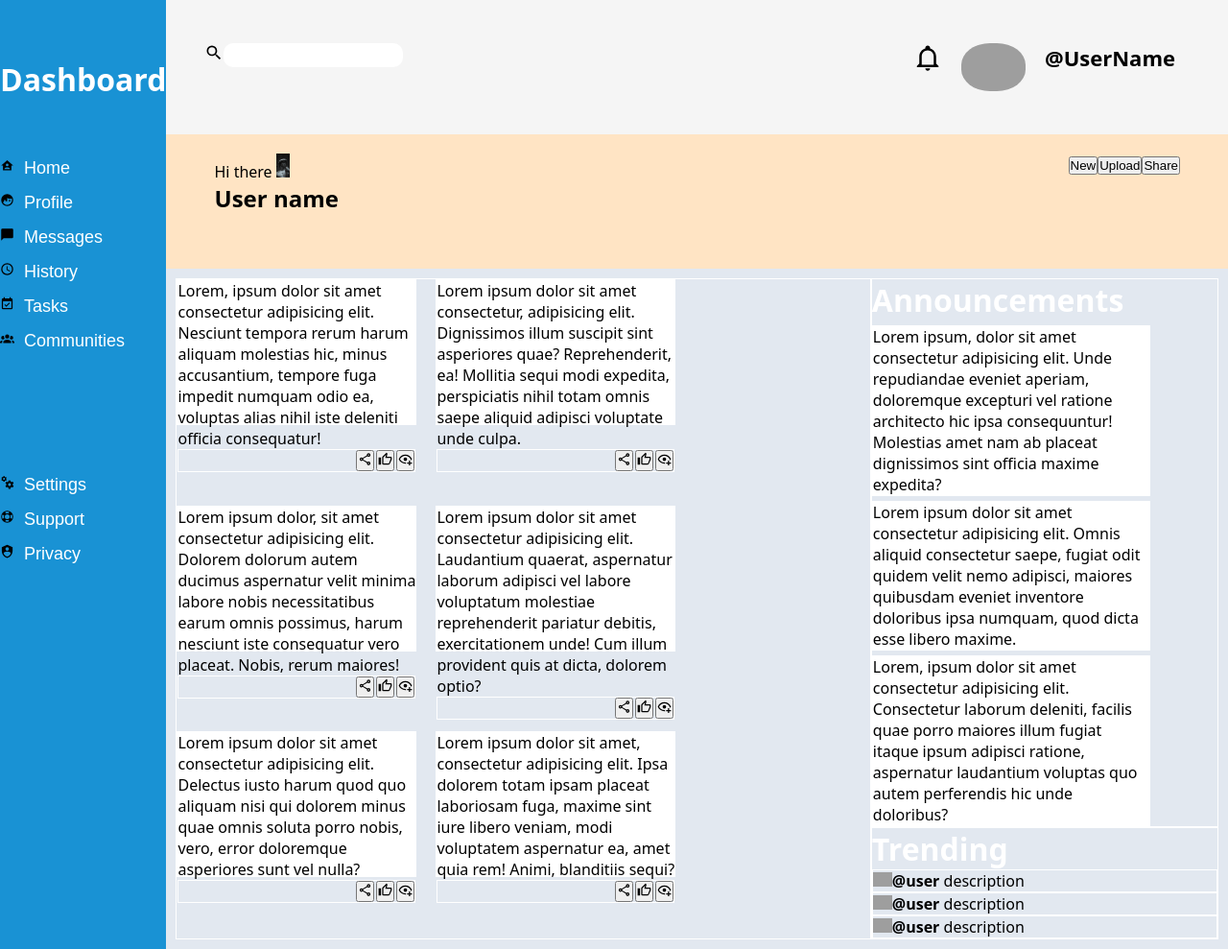
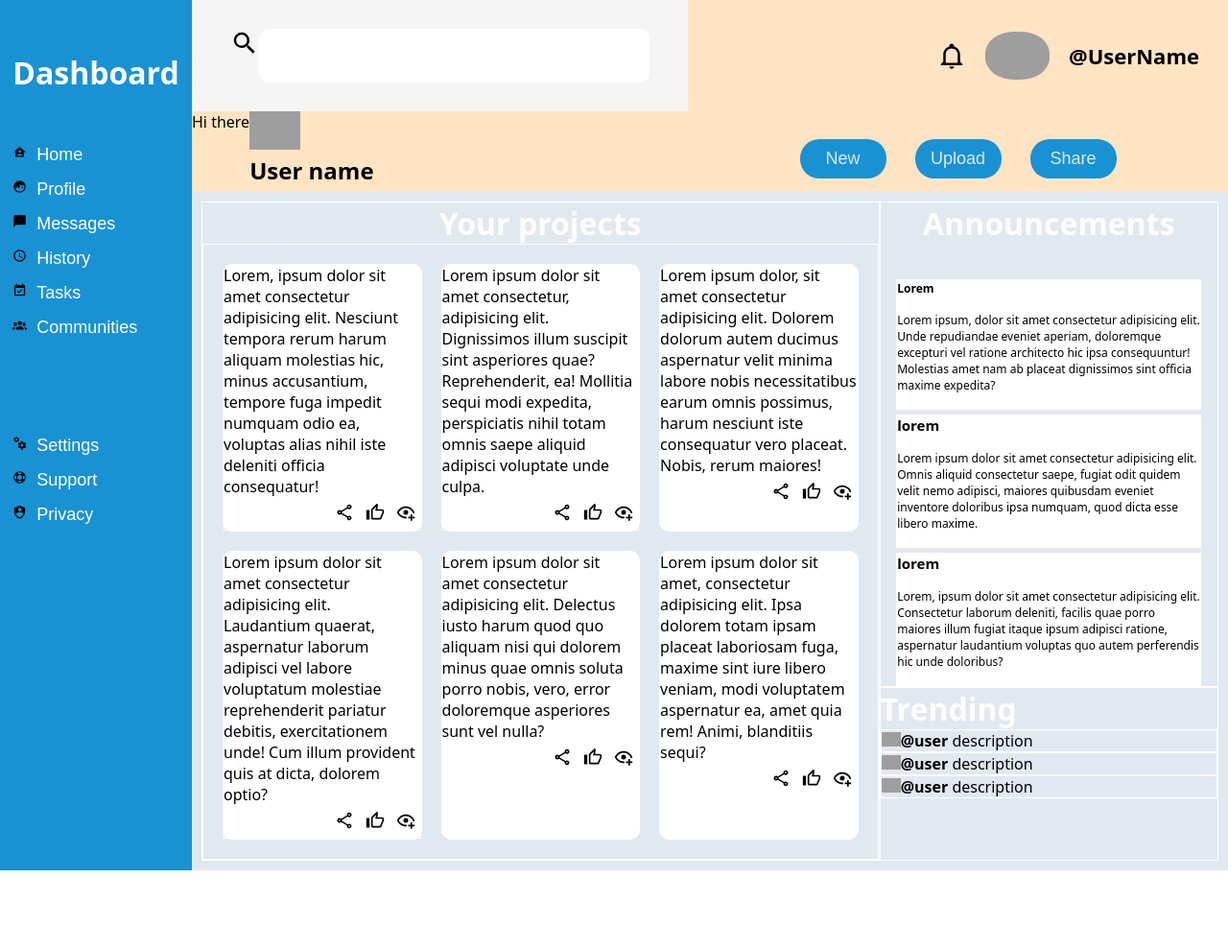
Before and after one commit to L4er70/Admin-dashboard, a website: page index.html in a window 1280 px wide. Shown: the whole page at 96% size. After the commit the page ends 907 px from the top, so only its background shows below. Drawn offline with Linux system fonts and the light colour scheme; grey boxes are pictures that could not be loaded.

Commit message:
still working on damn layaout

```diff
--- a/index.html
+++ b/index.html
@@ -13,26 +13,33 @@
     <div class="container">
         <div class="header">
             <div class="searchBar">
-                <div class="left"><img id="magnify" src="src/magnify.svg" alt=""><input type="search"></div>
-                <div class="right"><img id="bell" src="src/bell-outline.svg" alt=""><img id="profilePic" src="src/luigi-boccardo-F6uH7WvRwiA-unsplash.jpg" alt=""><strong>@UserName</strong></div>
-
+                <img id="magnify" src="src/magnify.svg" alt=""><input type="search">
             </div>
             <div class="profile">
+
                 <div class="greet">
-                    <span>Hi there</span>
-                    <img src="src/jack-hunter-1L4E_lsIb9Q-unsplash.jpg" alt=""><h2>User name</h2>
+                    <div><span>Hi there</span></div>
+
+
+                    <div>
+                        <img src="src/merch-husey-uaoxNGzeCW8-unsplash.jpg" alt="">
+                        <h2>User name</h2></div>
+
                 </div>
 
 
-                <div class="headermenu">
-                    <ul>
-                        <li><button>New</button></li>
-                        <li><button>Upload</button></li>
-                        <li><button>Share</button></li>
-                    </ul>
-                </div>
+
 
             </div>
+            <div class="left">
+                <ul>
+                    <li><button>New</button></li>
+                    <li><button>Upload</button></li>
+                    <li><button>Share</button></li>
+                </ul>
+
+        </div>
+            <div class="right"><img id="bell" src="src/bell-outline.svg" alt=""><img id="profilePic" src="src/luigi-boccardo-F6uH7WvRwiA-unsplash.jpg" alt=""><strong>@UserName</strong></div>
         </div>
 
         <div class="sidebar">
@@ -62,6 +69,8 @@
 
         <div class="body">
             <div class="projects">
+                <h1>Your projects</h1>
+                <div class="cardContainer">
                 <div class="card">Lorem, ipsum dolor sit amet consectetur adipisicing elit. Nesciunt tempora rerum harum aliquam molestias hic, minus accusantium, tempore fuga impedit numquam odio ea, voluptas alias nihil iste deleniti officia consequatur!
                     <div class="icons">
                         <ul>
@@ -107,11 +116,18 @@
                     </ul>
                 </div></div>
             </div>
+            </div>
             <div class="announcements">
                 <h1>Announcements</h1>
-                <div class="a-card">Lorem ipsum, dolor sit amet consectetur adipisicing elit. Unde repudiandae eveniet aperiam, doloremque excepturi vel ratione architecto hic ipsa consequuntur! Molestias amet nam ab placeat dignissimos sint officia maxime expedita?</div>
-                <div class="a-card">Lorem ipsum dolor sit amet consectetur adipisicing elit. Omnis aliquid consectetur saepe, fugiat odit quidem velit nemo adipisci, maiores quibusdam eveniet inventore doloribus ipsa numquam, quod dicta esse libero maxime.</div>
-                <div class="a-card">Lorem, ipsum dolor sit amet consectetur adipisicing elit. Consectetur laborum deleniti, facilis quae porro maiores illum fugiat itaque ipsum adipisci ratione, aspernatur laudantium voluptas quo autem perferendis hic unde doloribus?</div>
+                <div class="a-card">
+                    <b>Lorem</b>
+                    Lorem ipsum, dolor sit amet consectetur adipisicing elit. Unde repudiandae eveniet aperiam, doloremque excepturi vel ratione architecto hic ipsa consequuntur! Molestias amet nam ab placeat dignissimos sint officia maxime expedita?</div>
+                <div class="a-card">
+                    <strong>lorem</strong>
+                    Lorem ipsum dolor sit amet consectetur adipisicing elit. Omnis aliquid consectetur saepe, fugiat odit quidem velit nemo adipisci, maiores quibusdam eveniet inventore doloribus ipsa numquam, quod dicta esse libero maxime.</div>
+                <div class="a-card">
+                    <strong>lorem</strong>
+                    Lorem, ipsum dolor sit amet consectetur adipisicing elit. Consectetur laborum deleniti, facilis quae porro maiores illum fugiat itaque ipsum adipisci ratione, aspernatur laudantium voluptas quo autem perferendis hic unde doloribus?</div>
             </div>
             <div class="trending">
                 <h1>Trending</h1>
--- /dev/null
+++ b/package.json
@@ -0,0 +1,5 @@
+{
+  "dependencies": {
+    "tailwindcss": "^3.4.1"
+  }
+}
--- a/style.css
+++ b/style.css
@@ -1,3 +1,6 @@
+@tailwind base;
+@tailwind components;
+@tailwind utilities;
 
 *{
     margin: 0;
@@ -13,19 +16,25 @@ body{
     height: 100%;
     background-color: aquamarine;
     display: grid;
-    grid-template-columns: 1fr 7fr;
+    grid-template-columns: 200px 1fr;
+    grid-template-rows: 200px 1fr;
+    grid-template-areas:
+    'side header'
+    'side main';
 }
 .header{
     background-color: bisque;
-    grid-column: 2/4;
+    grid-area: header;
     display: grid;
-    grid-template-rows:1fr 1fr;
+    grid-template-areas:
+    "search profile"
+    "greeting buttons";
 
 }
 .body{
     padding: 10px;
     background-color: #e2e8f0;
-    grid-row: 2/4;
+    grid-area: main;
     display: grid;
     grid-template-columns: 4fr 2fr;
 
@@ -35,7 +44,7 @@ body{
 }
 .sidebar{
     background-color:#1992d4;
-    grid-row: 1/4;
+    grid-area: side;
     display: grid;
     grid-template-rows: 1fr 2fr 3fr;
     justify-content: center;
@@ -51,21 +60,45 @@ body{
 
 }
 .searchBar{
+    grid-area: search;
     padding: 30px 40px;
     display: flex;
-    justify-content: space-between;
+    justify-content:flex-start;
     background-color: whitesmoke;
 }
 
 .searchBar img{
     height: 30px;
 }
+.searchBar input{
+    flex: 1;
+    border: none;
+    border-radius: 10px;
+}
 .left{
-    flex: 1 1 0;
+    grid-area: buttons;
+    padding-top: 15px;
+    gap: 20px;
     display: flex;
-    justify-content: flex-start;
-    align-items: flex-start;
-    padding-top: 15px;
+    justify-content: center;
+    align-items: center;
+
+}
+.left ul{
+    display: flex;
+    flex-direction: row;
+    gap: 30px;
+
+}
+.left button{
+    width: 90px;
+    border: none;
+    background-color:#1992d4;
+    padding: 10px;
+    border-radius: 20px;
+    color: #e2e8f0;
+    font-weight: 500;
+    font-size: 18px;
 }
 
 .left #magnify{
@@ -80,32 +113,59 @@ body{
     padding: 5px 5px ;
 }
 .right{
+    grid-area: profile;
     display: flex;
     gap: 20px;
-    padding: 15px;
-    align-items: start;
+    padding: 30px;
+    align-items: center;
+    justify-content: flex-end;
     font-size: 22px;
 }
 .right #profilePic{
     height: 50px;
     border-radius: 45%;
 }
+.right #bell{
+    height: 30px;
+}
 
 .projects{
     grid-row: 1/4;
-    display: grid;
-    grid-template-columns: repeat(auto-fit,minmax(150px,250px));
+    display: flex;
+    flex-direction: column;
+    align-items: center;
+
+}
+.cardContainer{
+    padding: 20px;
+    display: flex;
+    flex-wrap: wrap;
     gap: 20px;
-
+    justify-content: center;
 }
 .announcements{
     grid-row: 1/3;
     display: grid;
     gap: 5px;
+    justify-items: center;
 }
 .card{
-    height: 150px;
+    border-left-color:yellow ;
+    border-radius: 10px;
+    flex: 1;
+    min-height: 150px;
+    max-height: 300px;
+    min-width: 200px;
+    max-width: 350px;
     background-color: #fff;
+}
+.card button{
+    border: none;
+    background-color: #fff;
+    margin: 5px;
+}
+.card img{
+    height: 20px;
 }
 ul li{
     color: white;
@@ -113,27 +173,28 @@ ul li{
 }
 h1{color: white;}
 .a-card{
+    display: flex;
     background-color: white;
-    width: 80%;
+    width: 90%;
+    height:1fr;
+    flex-wrap: wrap;
+    font-size: 12px;
+}
+.a-card strong{
+    font-size: 15px;
+    padding: 0;
+    margin: 0;
 }
 .profile{
-    padding-left: 50px;
-    padding-right: 50px;
-    padding-top: 20px;
-    padding-bottom: 0;
+    grid-area: greeting;
     display: flex;
-    flex-direction: row;
-    justify-content: space-between;
+    flex-wrap: wrap;
+
 
 
 }
 .profile div{
     padding: 0;
-}
-.headermenu ul{
-    display: flex;
-    justify-content: space-evenly;
-
 }
 img{
     height:15px;
@@ -172,9 +233,11 @@ img{
     display: flex;
     align-items: center;
 }
-.menu{
-
+.greet{
+    flex: 1;
+    display: flex;
+    flex-wrap: wrap;
 }
-.settings{
-
+.greet img{
+    height:40px ;
 }
```
Also changed, not shown: tailwind.config.js (added, +8 -0 lines), 1 other file.
